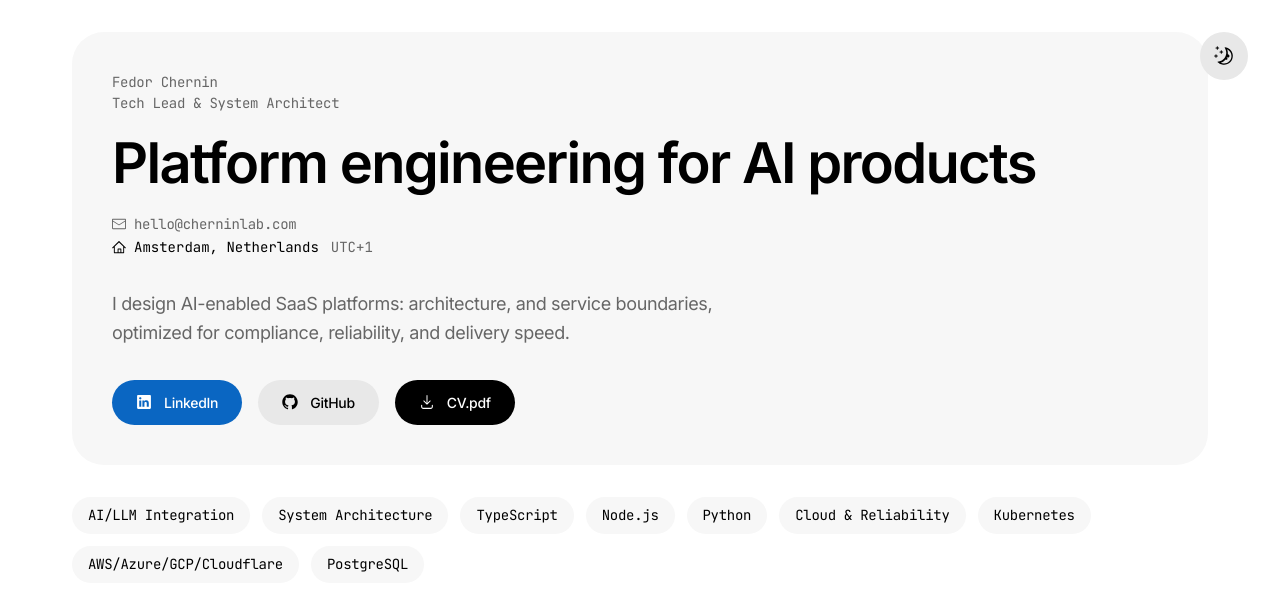
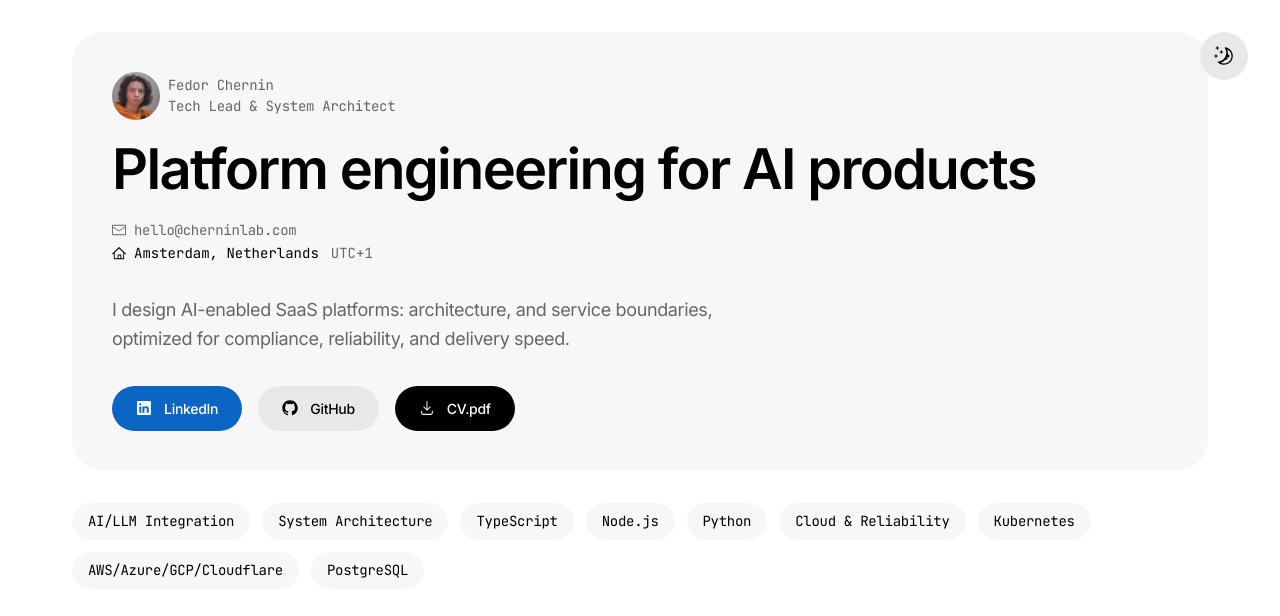
Before and after one commit to cherninlab/fedor-chernin-page, a React (Vite) app: page / in a window 1280 px wide. Shown: the top 616 px of the page. Built offline with nearby package versions, Linux system fonts and the light colour scheme.

Commit message:
add avatar and improve layout

```diff
--- a/src/App.module.css
+++ b/src/App.module.css
@@ -38,7 +38,24 @@
 	padding: 2.5rem;
 }
 
-.label {
+.header {
+	display: flex;
+	align-items: center;
+	gap: 0.5rem;
+	margin-bottom: 1rem;
+}
+
+.avatarImage {
+	--size: 48px;
+	width: var(--size);
+	height: var(--size);
+	border-radius: 50%;
+	overflow: hidden;
+	flex-shrink: 0;
+	position: relative;
+}
+
+.name {
 	align-items: center;
 	color: var(--secondary);
 	display: flex;
@@ -46,13 +63,6 @@
 	font-size: 0.875rem;
 	gap: 0.5rem;
 	letter-spacing: -0.02em;
-	margin-bottom: 1rem;
-}
-
-.labelIcon {
-	color: var(--accent);
-	height: 16px;
-	width: 16px;
 }
 
 .title {
@@ -183,6 +193,10 @@
 		padding: 1rem;
 	}
 
+	.avatarImage {
+		--size: 40px;
+	}
+
 	.buttons {
 		flex-direction: column;
 	}
--- a/src/App.tsx
+++ b/src/App.tsx
@@ -49,11 +49,22 @@ export default function App() {
 			<main>
 				<div className={styles.card}>
 					<div className={styles.intro}>
-						<div className={styles.label}>
-							Fedor Chernin
-							<br />
-							Tech Lead & System Architect
+						<div className={styles.header}>
+							<img
+								src="/profile.jpg"
+								alt="Fedor Chernin"
+								className={styles.avatarImage}
+								width={48}
+								height={48}
+								loading="lazy"
+							/>
+							<div className={styles.name}>
+								Fedor Chernin
+								<br />
+								Tech Lead & System Architect
+							</div>
 						</div>
+
 						<h1 className={styles.title}>
 							Platform engineering for AI products
 						</h1>
```
Also changed, not shown: public/profile.jpg (added).
